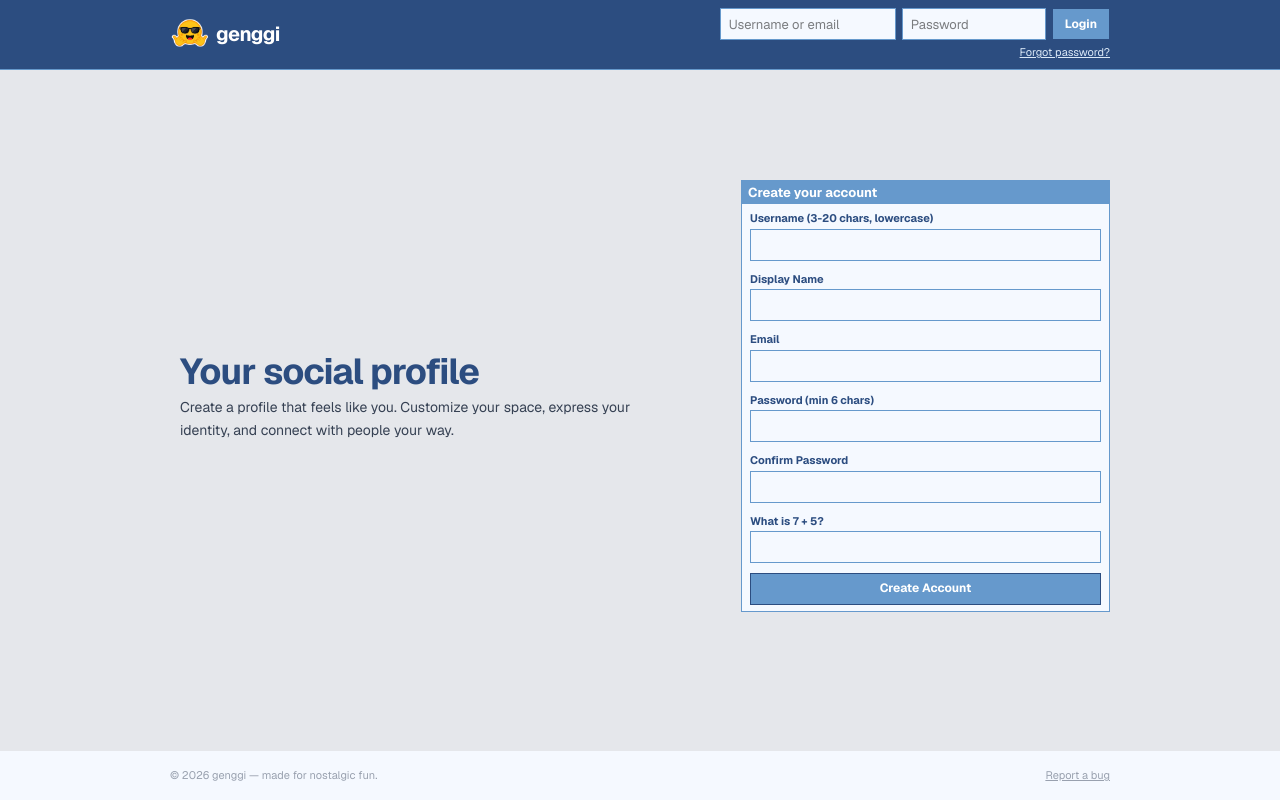
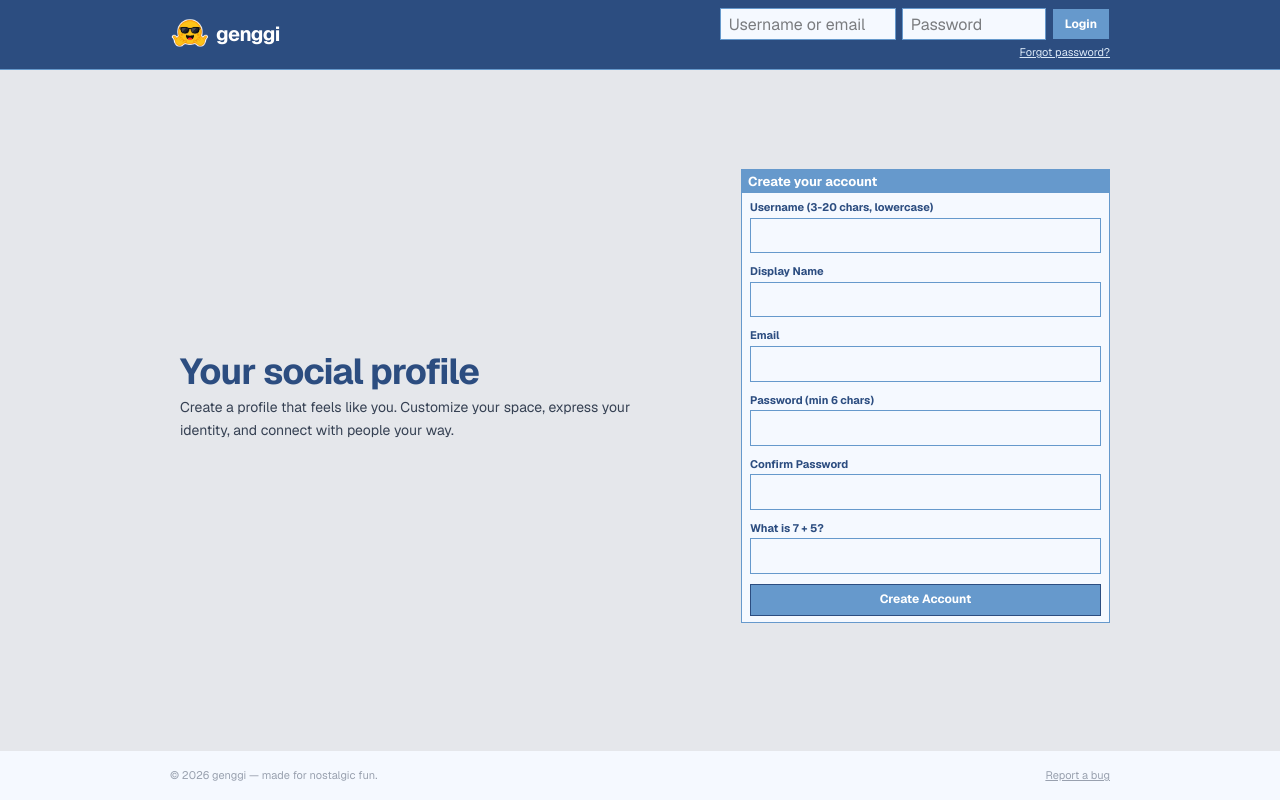
Before and after one commit to junsantilla/genggi, a Next.js app: page / in a window 1280 px wide. Built offline with nearby package versions, Linux system fonts and the light colour scheme; no server answers.

Commit message:
update input font size

```diff
--- a/app/components/PostComposer.tsx
+++ b/app/components/PostComposer.tsx
@@ -47,7 +47,7 @@ export default function PostComposer({
             <div className="relative">
                 <textarea
                     name="body"
-                    rows={4}
+                    rows={3}
                     maxLength={1000}
                     value={body}
                     onChange={(event) => {
--- a/app/globals.css
+++ b/app/globals.css
@@ -103,7 +103,7 @@ main:has(.landing-page) {
     border: 1px solid #6699cc;
     background: #f5f9ff;
     padding: 0.3rem 0.5rem;
-    font-size: 13px;
+    font-size: 16px;
     color: #000;
     border-radius: 0;
 }
@@ -191,15 +191,11 @@ summary::-webkit-details-marker {
     display: none;
 }
 
-/* Prevent iOS Safari from auto-zooming when focusing form controls.
-   Zoom is triggered when the font-size is below 16px, so bump text inputs,
-   textareas and selects to 16px on small/touch screens. Desktop keeps 13px. */
-@media (max-width: 639px) {
-    input:not([type="checkbox"]):not([type="radio"]):not([type="file"]),
-    textarea,
-    select {
-        font-size: 16px;
-    }
+/* Keep editable form controls readable and prevent mobile browser auto-zoom. */
+input:not([type="checkbox"]):not([type="radio"]):not([type="file"]),
+textarea,
+select {
+    font-size: 16px;
 }
 
 /* Profile theme: form controls inside a profile page follow the user's theme */
```
